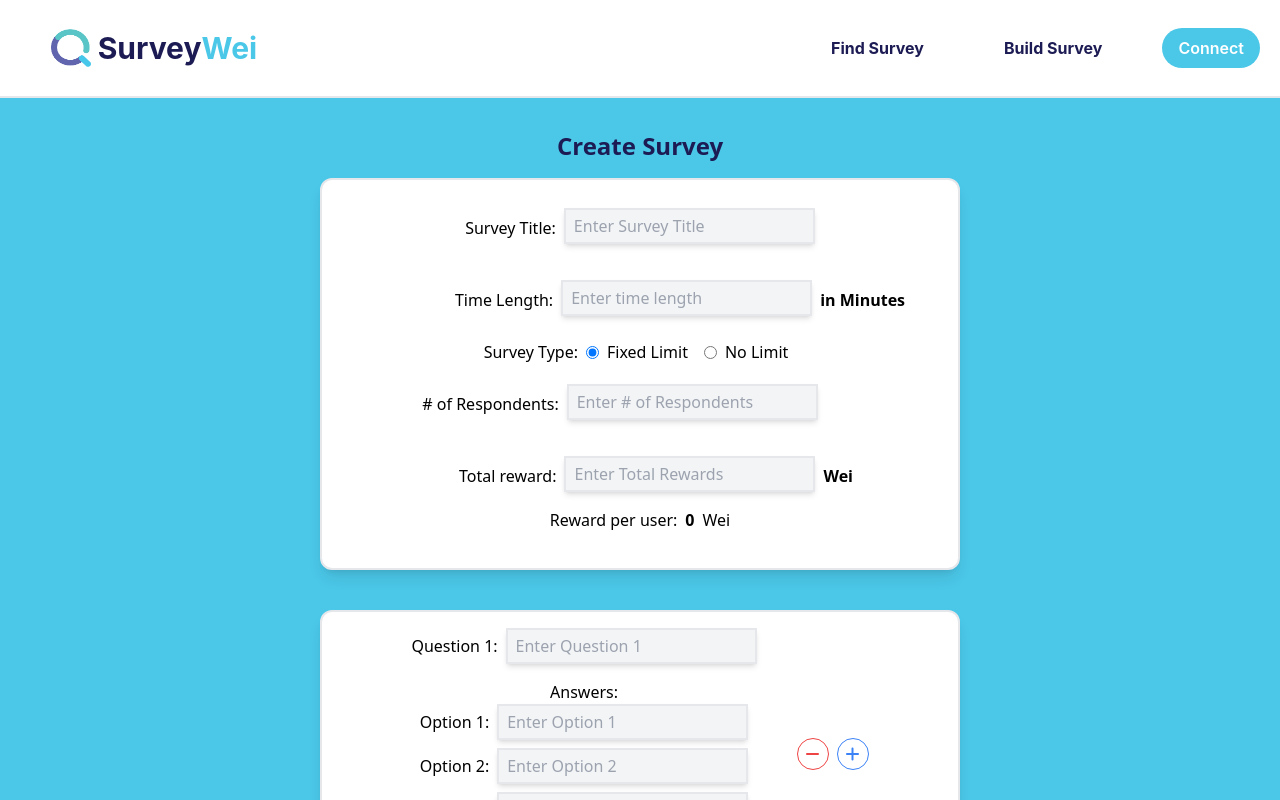
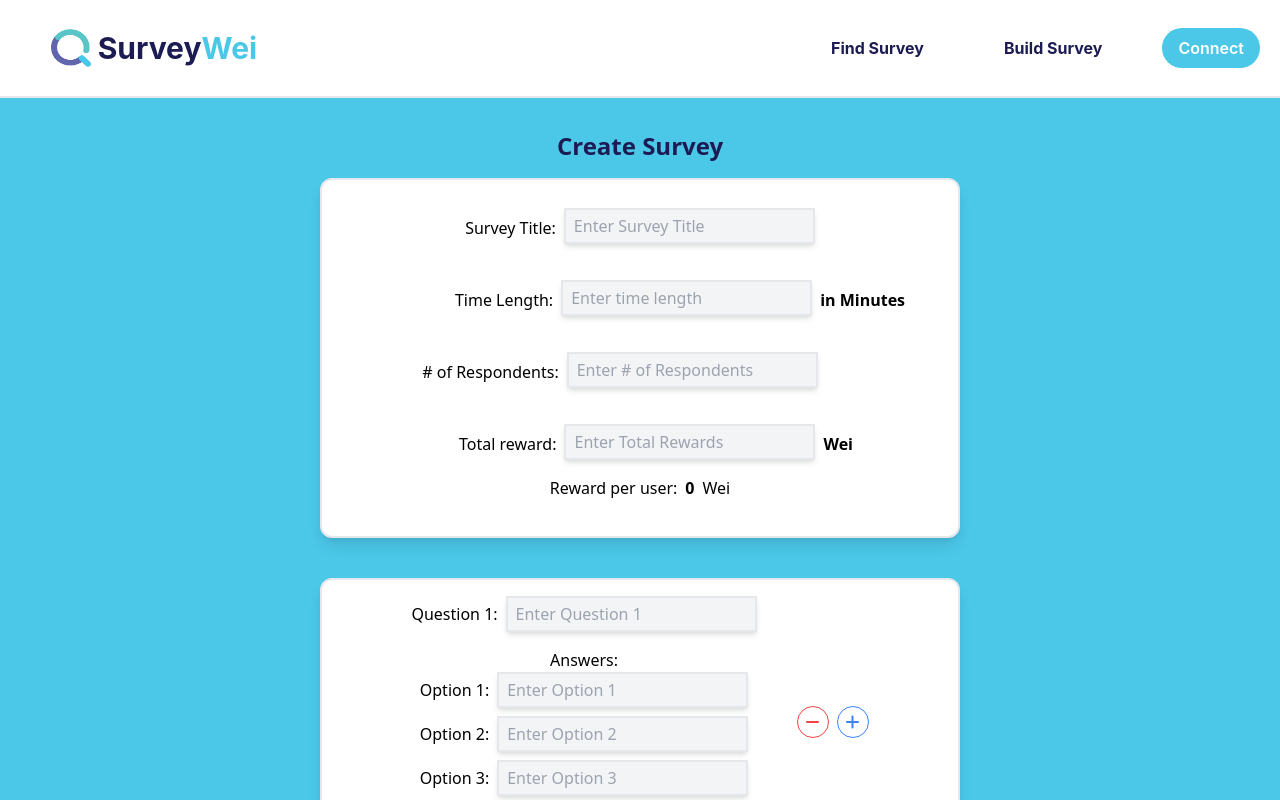
Before and after one commit to Tgb29/surveywei, a React (Create React App) app: page /build in a window 1280 px wide. Shown: the top 800 px of the page. Built offline with nearby package versions, Linux system fonts and the light colour scheme.

Commit message:
removed radio on create

```diff
--- a/src/components/create/Form2.jsx
+++ b/src/components/create/Form2.jsx
@@ -40,10 +40,6 @@ function Form2() {
       newState[index] = { ...newState[index], [e.target.id]: e.target.value };
       return newState;
     });
-  };
-
-  const onRespondentsOptionChange = (e) => {
-    setRespondentsOption(e.target.value);
   };
 
   const makeQuestions = () => {
@@ -361,35 +357,6 @@ function Form2() {
                 />
                 <p className="ml-2 font-bold"> in Minutes</p>
               </div>
-              <div className="flex items-center justify-center mx-auto text-center mb-2 mr-2 ">
-                Survey Type:
-                <div className="flex items-center mr-4 ml-2">
-                  <input
-                    type="radio"
-                    id="fixedLimit"
-                    name="respondentsOption"
-                    value="fixed"
-                    checked={respondentsOption === "fixed"}
-                    onChange={onRespondentsOptionChange}
-                  />
-                  <label htmlFor="fixedLimit" className="ml-2">
-                    Fixed Limit
-                  </label>
-                </div>
-                <div className="flex items-center">
-                  <input
-                    type="radio"
-                    id="noLimit"
-                    name="respondentsOption"
-                    value="noLimit"
-                    checked={respondentsOption === "noLimit"}
-                    onChange={onRespondentsOptionChange}
-                  />
-                  <label htmlFor="noLimit" className="ml-2">
-                    No Limit
-                  </label>
-                </div>
-              </div>
               <div
                 id="fixed-limt-form-container"
                 hidden={respondentsOption === "noLimit"}
```
